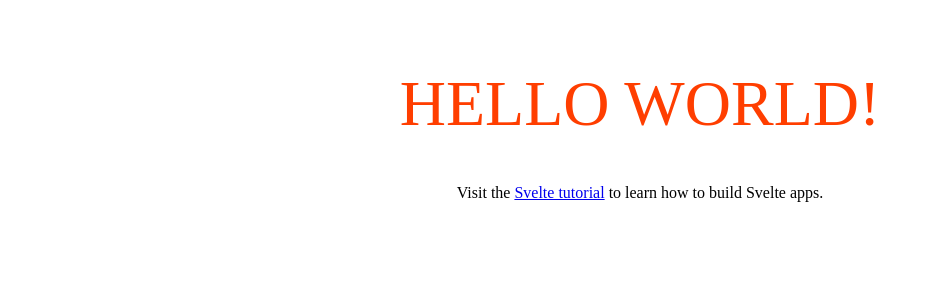
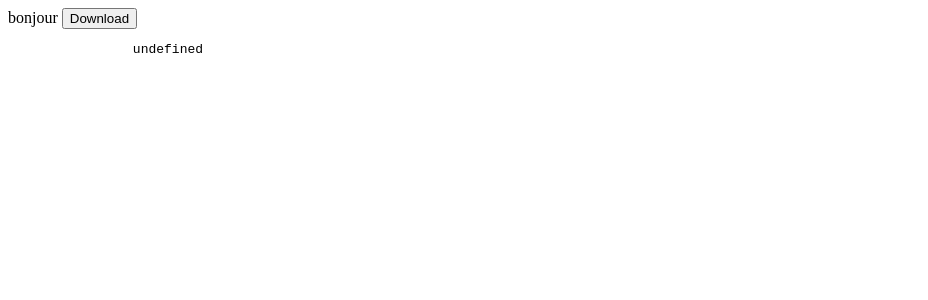
Before and after one commit to PaulGOUX27/wakfu-theme-editor, a Svelte app: page / in a window 1280 px wide. Shown: the top 300 px of the page, without its empty margins (0-928 px from the left). Built offline with nearby package versions, Linux system fonts and the light colour scheme; the HTML template or start-up script is replaced by a standard one.

Commit message:
Download theme from wakfu cdn

```diff
--- a/package.json
+++ b/package.json
@@ -24,6 +24,7 @@
     "rollup": "^2.3.4",
     "rollup-plugin-copy": "^3.4.0",
     "rollup-plugin-css-only": "^3.1.0",
+    "rollup-plugin-json": "^4.0.0",
     "rollup-plugin-livereload": "^2.0.0",
     "rollup-plugin-svelte": "^7.0.0",
     "rollup-plugin-terser": "^7.0.0",
@@ -34,6 +35,7 @@
     "typescript": "^4.4.4"
   },
   "dependencies": {
+    "axios": "0.21.4",
     "electron-reload": "^2.0.0-alpha.1",
     "electron-updater": "^4.3.9",
     "sirv-cli": "^1.0.0"
--- a/rollup.config.js
+++ b/rollup.config.js
@@ -7,6 +7,7 @@ import sveltePreprocess from 'svelte-preprocess';
 import typescript from '@rollup/plugin-typescript';
 import css from 'rollup-plugin-css-only';
 import copy from 'rollup-plugin-copy';
+import json from "rollup-plugin-json";
 
 const production = !process.env.ROLLUP_WATCH;
 
@@ -69,6 +70,7 @@ export default {
 			dedupe: ['svelte']
 		}),
 		commonjs(),
+        json(),
 		typescript({
 			tsconfig: "src/app/tsconfig.json",
 			sourceMap: !production,
--- a/src/app/App.svelte
+++ b/src/app/App.svelte
@@ -1,30 +1,24 @@
 <script lang="ts">
-	export let name: string;
+	import { downloadJSONThemeFromWakfu } from "./services/theme-download";
+
+	let data;
+
+	async function download() {
+		try {
+			data = JSON.stringify(await downloadJSONThemeFromWakfu());
+		}catch (e) {
+			console.log(e)
+		}
+	}
 </script>
 
 <main>
-	<h1>Hello {name}!</h1>
-	<p>Visit the <a href="https://svelte.dev/tutorial">Svelte tutorial</a> to learn how to build Svelte apps.</p>
+	bonjour
+	<button on:click={download}>Download</button>
+	<pre>
+		{data}
+	</pre>
 </main>
 
 <style>
-	main {
-		text-align: center;
-		padding: 1em;
-		max-width: 240px;
-		margin: 0 auto;
-	}
-
-	h1 {
-		color: #ff3e00;
-		text-transform: uppercase;
-		font-size: 4em;
-		font-weight: 100;
-	}
-
-	@media (min-width: 640px) {
-		main {
-			max-width: none;
-		}
-	}
 </style>
--- /dev/null
+++ b/src/app/services/theme-download.ts
@@ -0,0 +1,15 @@
+import axios from "axios";
+
+const wakfuCDNClient = axios.create({
+    baseURL: 'https://wakfu.cdn.ankama.com/gamedata/',
+})
+
+export async function downloadJSONThemeFromWakfu() {
+    const res = await wakfuCDNClient.get("theme/theme.json", {
+        headers: {
+            Accept: "application/json",
+            'Content-Type': 'application/json',
+    }});
+
+    return res.data
+}
--- /dev/null
+++ b/src/app/types/core.ts
@@ -0,0 +1,6 @@
+export type Texture = {
+    id: string;
+    path: string;
+    overridable: boolean;
+    since: string
+}
--- a/src/app/www/index.html
+++ b/src/app/www/index.html
@@ -3,8 +3,8 @@
 <head>
 	<meta charset='utf-8'>
 	<meta name='viewport' content='width=device-width,initial-scale=1'>
-	<meta http-equiv="Content-Security-Policy" content="default-src 'self'; script-src 'self';">
-	<meta http-equiv="X-Content-Security-Policy" content="default-src 'self'; script-src 'self'">
+	<meta http-equiv="Content-Security-Policy" content="default-src 'self' https://wakfu.cdn.ankama.com; script-src 'self';">
+	<meta http-equiv="X-Content-Security-Policy" content="default-src 'self' https://wakfu.cdn.ankama.com; script-src 'self'">
 
 	<title>Svelte app</title>
 
```
Also changed, not shown: 1 other file (tests, documents, lock files or other folders).
